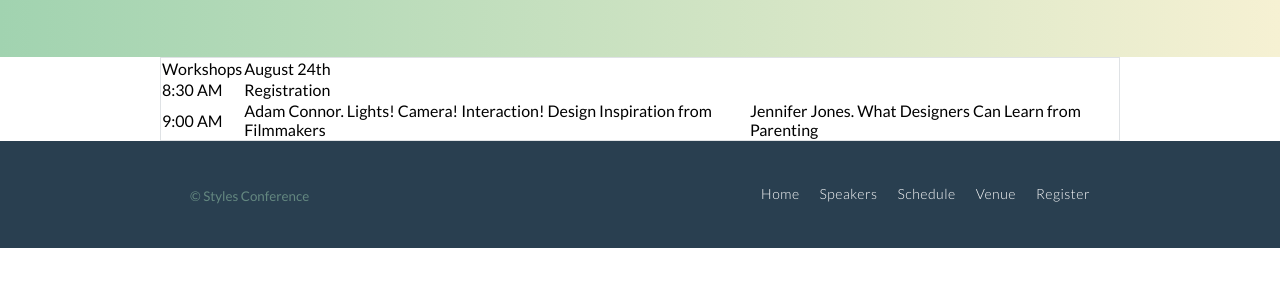
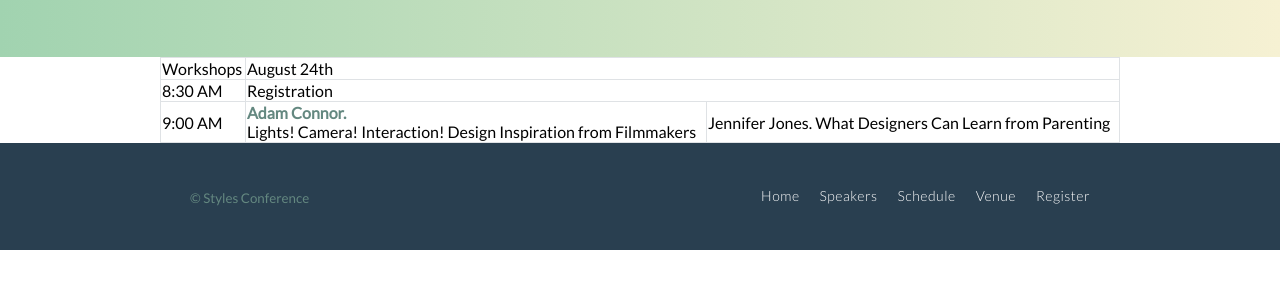
Before and after one commit to Denizka79/styles-conference, a plain HTML site: page schedule.html in a window 1280 px wide. Shown: the part 377-666 px from the top of the page. Drawn offline with Linux system fonts and the light colour scheme.

Commit message:
Start creating tables in schedule

```diff
--- a/css/styles.css
+++ b/css/styles.css
@@ -290,3 +290,7 @@ small {
     border-spacing: 0;
     border: 1px solid #dfe2e5;
 }
+
+td {
+    border: 1px solid #dfe2e5;
+}
--- a/schedule.html
+++ b/schedule.html
@@ -47,7 +47,7 @@
                 </tr>
                 <tr>
                     <td>9:00 AM</td>
-                    <td>Adam Connor. Lights! Camera! Interaction! Design Inspiration from Filmmakers</td>
+                    <td><h4>Adam Connor.</h4>Lights! Camera! Interaction! Design Inspiration from Filmmakers</td>
                     <td>Jennifer Jones. What Designers Can Learn from Parenting</td>
                 </tr>
             </table>
```
Also changed, not shown: index.html (+1 -1 lines).
